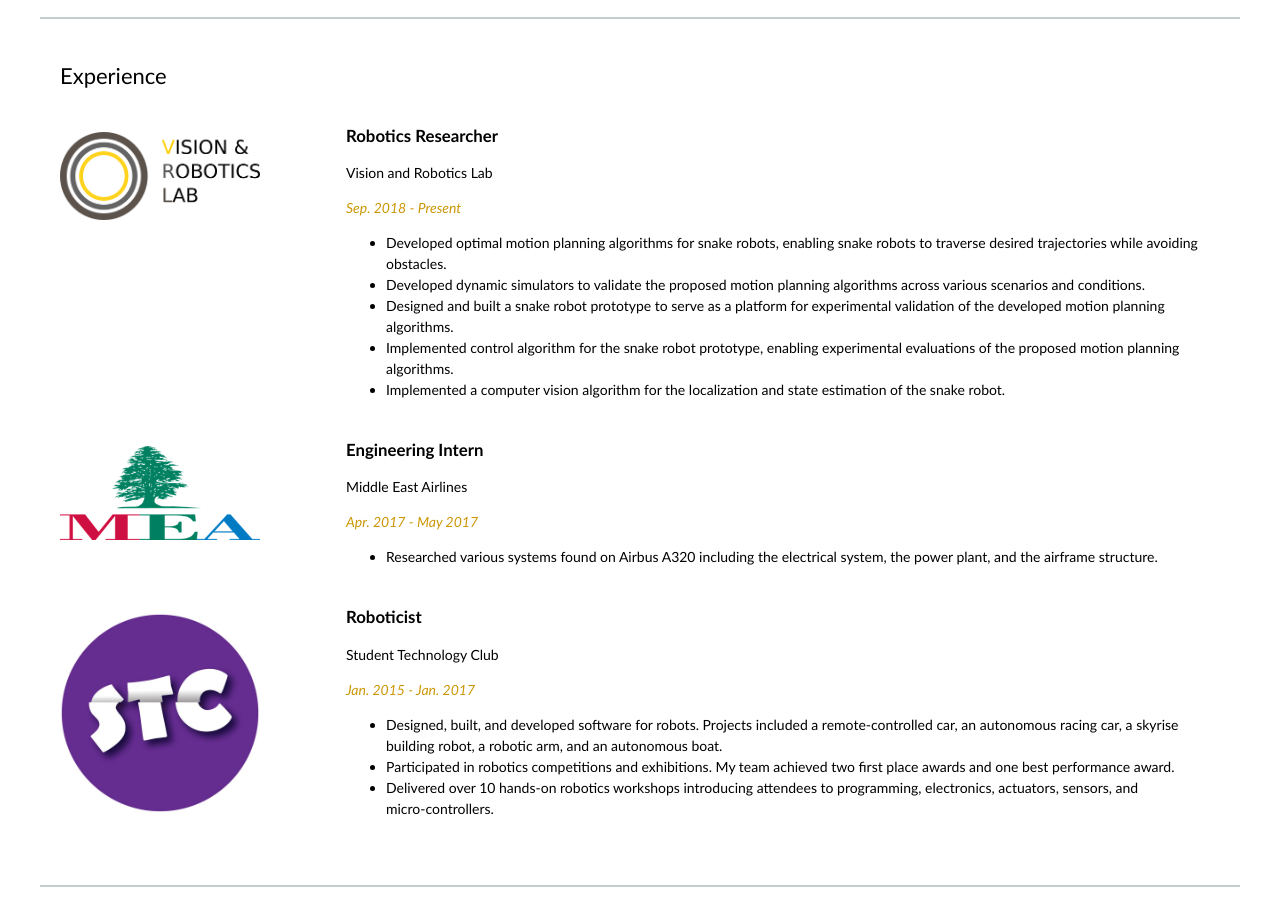
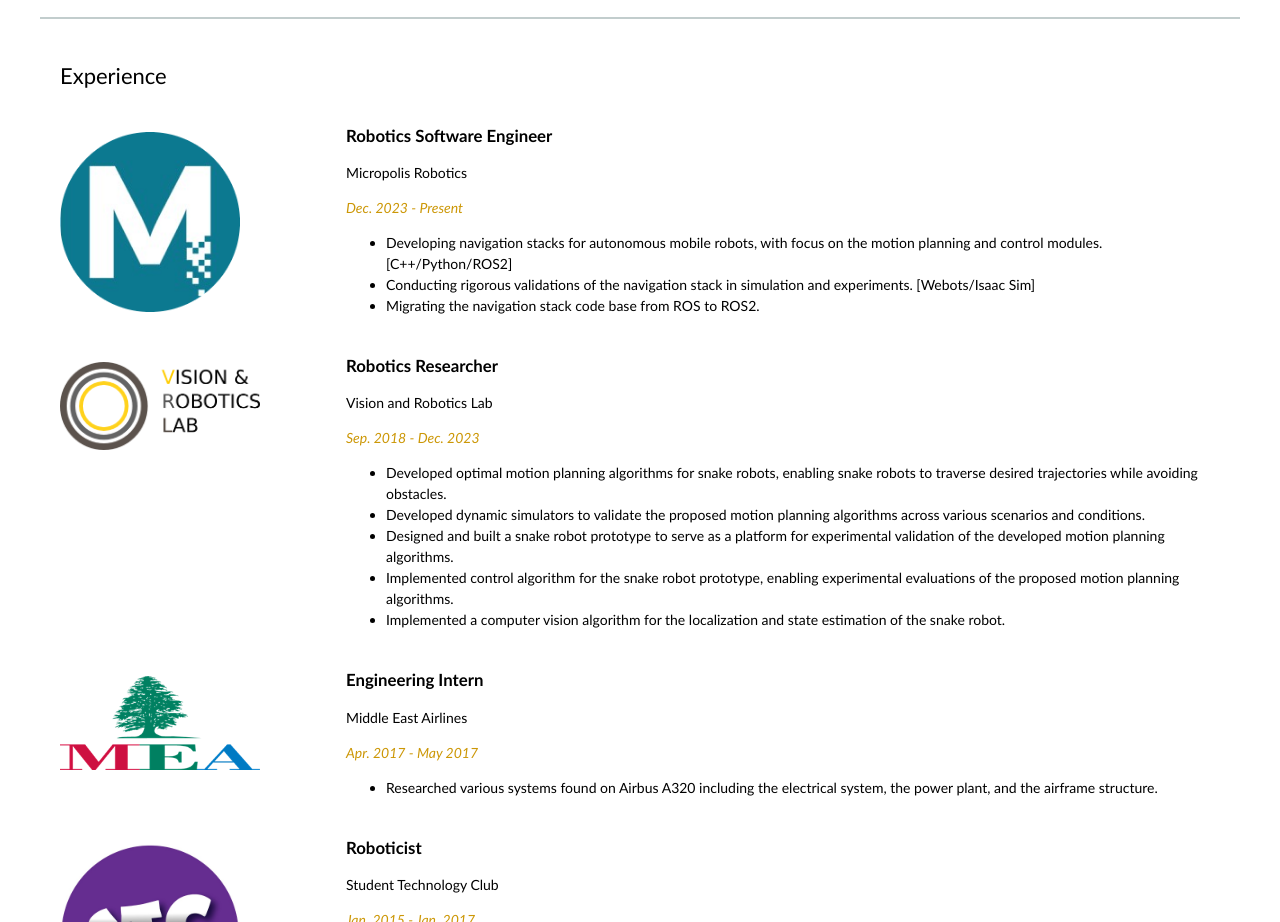
Before and after one commit to OmarJItani/omarjitani.github.io, a plain HTML site: page index.html in a window 1280 px wide. Shown: the part 815-1737 px from the top of the page. Drawn offline with nearby package versions, Linux system fonts and the light colour scheme.

Commit message:
Modified experience section

```diff
--- a/index.html
+++ b/index.html
@@ -126,6 +126,26 @@
         </tbody></table>
         <table border=0 class="bg_colour" style="padding:10px;width:100%;border:0px;border-spacing:0px;border-collapse:separate;margin-right:auto;margin-left:auto;"><tbody>
 
+                  <!-- ITEM -->
+                  <tr>
+                    <td style="padding:10px;width:25%;vertical-align:top">
+                        <img src="images/Micropolis_logo.png" alt="Micropolis_logo" width="180" style="border-style: none">
+                    </td>
+                    <td width="75%" valign="middle">
+                        <papertitle><big>Robotics Software Engineer</big></papertitle>
+                        <br>
+                        <p>Micropolis Robotics</p>
+                        <p style="color:rgb(204, 151, 6);"> <em>Dec. 2023 - Present</em></p>
+                        <ul>
+                            <li>Developing navigation stacks for autonomous mobile robots, with focus on the motion planning and control modules. [C++/Python/ROS2]</li>
+                            <li>Conducting rigorous validations of the navigation stack in simulation and experiments. [Webots/Isaac Sim]</li>
+                            <li>Migrating the navigation stack code base from ROS to ROS2.</li>
+                        </ul>
+                        <br>
+                    </td>
+                </tr>
+
+
                 <!-- ITEM -->
                 <tr>
                     <td style="padding:10px;width:25%;vertical-align:top">
@@ -135,7 +155,7 @@
                         <papertitle><big>Robotics Researcher</big></papertitle>
                         <br>
                         <p>Vision and Robotics Lab</p>
-                        <p style="color:rgb(204, 151, 6);"> <em>Sep. 2018 - Present</em></p>
+                        <p style="color:rgb(204, 151, 6);"> <em>Sep. 2018 - Dec. 2023</em></p>
                         <ul>
                             <li>Developed optimal motion planning algorithms for snake robots, enabling snake robots to traverse desired trajectories while avoiding obstacles.</li>
                             <li>Developed dynamic simulators to validate the proposed motion planning algorithms across various scenarios and conditions.</li>
@@ -168,7 +188,7 @@
                 <!-- ITEM -->
                 <tr>
                     <td style="padding:10px;width:25%;vertical-align:top">
-                        <img src="images/STC_logo.jpg" alt="STC_logo" width="200" style="border-style: none">
+                        <img src="images/STC_logo.jpg" alt="STC_logo" width="180" style="border-style: none">
                     </td>
                     <td width="75%" valign="middle">
                         <papertitle><big>Roboticist</big></papertitle>
```
Also changed, not shown: images/Micropolis_logo.png (added).
